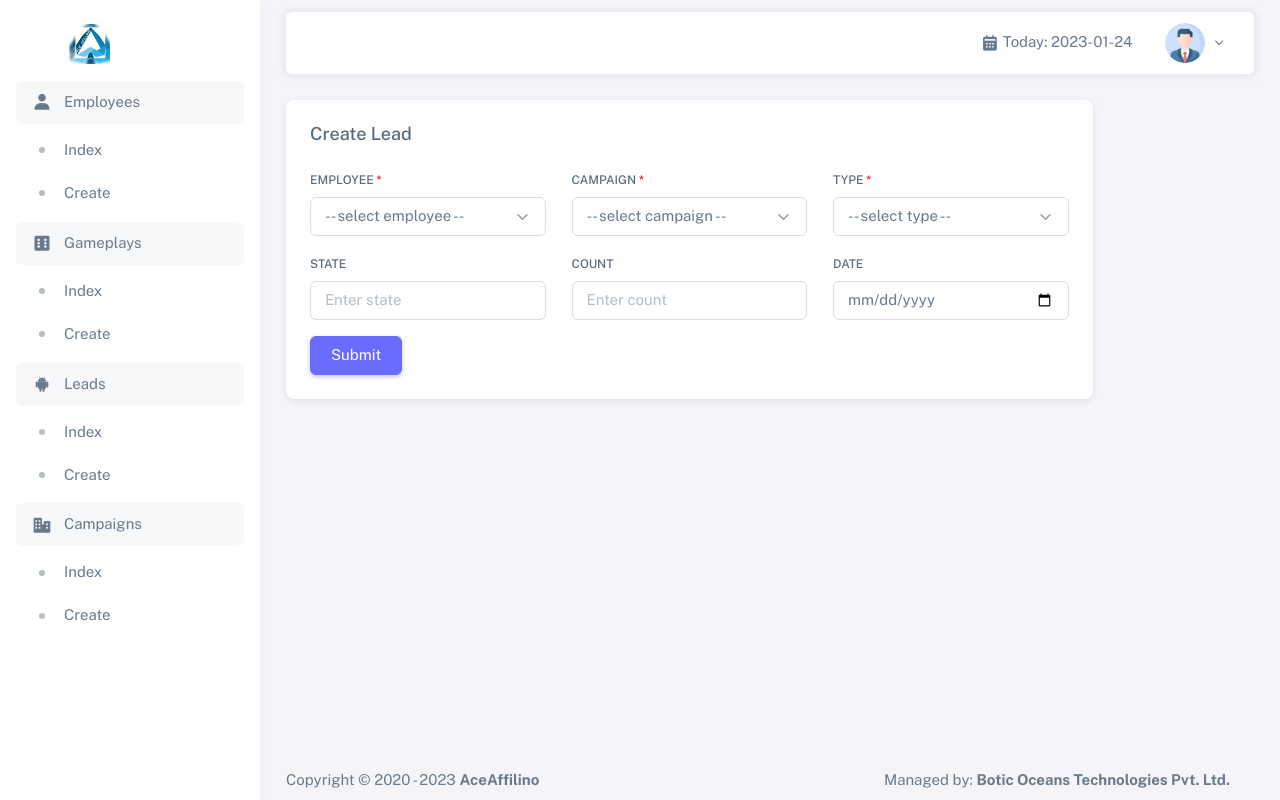
After one commit to Sunil178/Laravel-Styled-PHP, a PHP site: page /leads/store.php in a window 1280 px wide. The commit adds this page. Run offline with PHP 8.4, Linux system fonts and the light colour scheme; data that the repository does not hold is empty; some libraries are stand-ins or nearby versions.

Commit message:
Added leads and campaigns

```diff
--- a/gameplays/store.php
+++ b/gameplays/store.php
@@ -19,9 +19,9 @@
                                    <div class="form-group">
                                         <label class="form-label required">Employee</label>
                                         <select name="employee_id" class="form-select" required>
-                                             <option value=""> -- select board -- </option>
+                                             <option value=""> -- select employee -- </option>
                                              <?php foreach ($employees as $employee) { ?>
-                                                  <option <?php echo ($gameplay->employee_id == $employee->id) ? 'selected' : ''; ?> value="<?php echo $employee->id; ?>"><?php echo $employee->name . ' : ' . $employee->username ; ?></option>
+                                                  <option <?php echo ($gameplay->employee_id == $employee->id) ? 'selected' : ''; ?> value="<?php echo $employee->id; ?>"><?php echo $employee->name . ' : ' . $employee->username; ?></option>
                                              <?php } ?>
                                         </select>
                                    </div>
--- a/layout/sidebar.php
+++ b/layout/sidebar.php
@@ -54,11 +54,42 @@
             </ul>
         </li>
 
-        <li class="menu-item">
-            <a href="../leads.php" class="menu-link">
+        <li class="menu-item open">
+            <a href="javascript:void(0);" class="menu-link">
                 <i class="menu-icon tf-icons bx bxl-android"></i>
                 <div data-i18n="Analytics">Leads</div>
             </a>
+            <ul class="menu-sub">
+                <li class="menu-item">
+                    <a href="../leads" class="menu-link">
+                        <div data-i18n="Without menu">Index</div>
+                    </a>
+                </li>
+                <li class="menu-item">
+                    <a href="../leads/store.php" class="menu-link">
+                        <div data-i18n="Without menu">Create</div>
+                    </a>
+                </li>
+            </ul>
+        </li>
+
+        <li class="menu-item open">
+            <a href="javascript:void(0);" class="menu-link">
+                <i class="menu-icon tf-icons bx bxs-business"></i>
+                <div data-i18n="Analytics">Campaigns</div>
+            </a>
+            <ul class="menu-sub">
+                <li class="menu-item">
+                    <a href="../campaigns" class="menu-link">
+                        <div data-i18n="Without menu">Index</div>
+                    </a>
+                </li>
+                <li class="menu-item">
+                    <a href="../campaigns/store.php" class="menu-link">
+                        <div data-i18n="Without menu">Create</div>
+                    </a>
+                </li>
+            </ul>
         </li>
 
     </ul>
--- /dev/null
+++ b/leads/store.php
@@ -0,0 +1,81 @@
+<?php ob_start(); ?>
+
+<?php
+     include_once __DIR__.DIRECTORY_SEPARATOR."..".DIRECTORY_SEPARATOR."database".DIRECTORY_SEPARATOR."model.php";
+     $model = new Model('employees');
+     $employees = $model->getAll();
+     $model = new Model('campaigns');
+     $campaigns = $model->getAll();
+?>
+
+     <div class="col-md-10">
+          <div class="card mb-4">
+               <div class="card-header d-flex justify-content-between align-items-center">
+                    <h5 class="mb-0"> <?php echo ($lead->id ? 'Edit' : 'Create') ?> Lead</h5>
+               </div>
+               <div class="card-body">
+                    <form method="POST" action="../controller/lead.php" id="form">
+                         <input type="hidden" name="lead_id" value="<?php echo $lead->id ?>">
+                         <div class="row">
+                              <div class="mb-3 col-md-4">
+                                   <div class="form-group">
+                                        <label class="form-label required">Employee</label>
+                                        <select name="employee_id" class="form-select" required>
+                                             <option value=""> -- select employee -- </option>
+                                             <?php foreach ($employees as $employee) { ?>
+                                                  <option <?php echo ($lead->employee_id == $employee->id) ? 'selected' : ''; ?> value="<?php echo $employee->id; ?>"><?php echo $employee->name . ' : ' . $employee->username; ?></option>
+                                             <?php } ?>
+                                        </select>
+                                   </div>
+                              </div>
+                              <div class="mb-3 col-md-4">
+                                   <div class="form-group">
+                                        <label class="form-label required">Campaign</label>
+                                        <select name="campaign_id" class="form-select" required>
+                                             <option value=""> -- select campaign -- </option>
+                                             <?php foreach ($campaigns as $campaign) { ?>
+                                                  <option <?php echo ($lead->campaign_id == $campaign->id) ? 'selected' : ''; ?> value="<?php echo $campaign->id; ?>"><?php echo $campaign->name; ?></option>
+                                             <?php } ?>
+                                        </select>
+                                   </div>
+                              </div>
+                              <div class="mb-3 col-md-4">
+                                   <div class="form-group">
+                                        <label class="form-label required">Type</label>
+                                        <select name="type" class="form-select" required>
+                                             <option value=""> -- select type -- </option>
+                                             <option <?php echo (((string)$lead->type) == 0) ? 'selected' : ''; ?> value="0">Registration</option>
+                                             <option <?php echo (((string)$lead->type) == 1) ? 'selected' : ''; ?> value="1">Deposit</option>
+                                        </select>
+                                   </div>
+                              </div>
+                         </div>
+                         <div class="row">
+                              <div class="mb-3 col-md-4">
+                                   <div class="form-group">
+                                        <label class="form-label">State</label>
+                                        <input type="text" class="form-control" name="state" placeholder="Enter state" value="<?php echo $lead->state ?>">
+                                   </div>
+                              </div>
+                              <div class="mb-3 col-md-4">
+                                   <div class="form-group">
+                                        <label class="form-label">Count</label>
+                                        <input type="number" class="form-control" name="count" placeholder="Enter count" value="<?php echo $lead->count ?>">
+                                   </div>
+                              </div>
+                              <div class="mb-3 col-md-4">
+                                   <div class="form-group">
+                                        <label class="form-label">Date</label>
+                                        <input type="date" class="form-control" name="date" placeholder="Enter date" value="<?php echo $lead->date ?>">
+                                   </div>
+                              </div>
+                         </div>
+                         <button type="submit" class="btn btn-primary">Submit</button>
+                    </form>
+               </div>
+          </div>
+     </div>
+<?php
+    $customSection = ob_get_clean();
+    include_once __DIR__.DIRECTORY_SEPARATOR."..".DIRECTORY_SEPARATOR."layout".DIRECTORY_SEPARATOR."index.php";
+?>
```
Also changed, not shown: campaigns/edit.php (added, +20 -0 lines), campaigns/index.php (added, +37 -0 lines), campaigns/store.php (added, +26 -0 lines), controller/campaign.php (added, +26 -0 lines), controller/lead.php (added, +43 -0 lines), leads/edit.php (added, +20 -0 lines), leads/index.php (added, +49 -0 lines).
